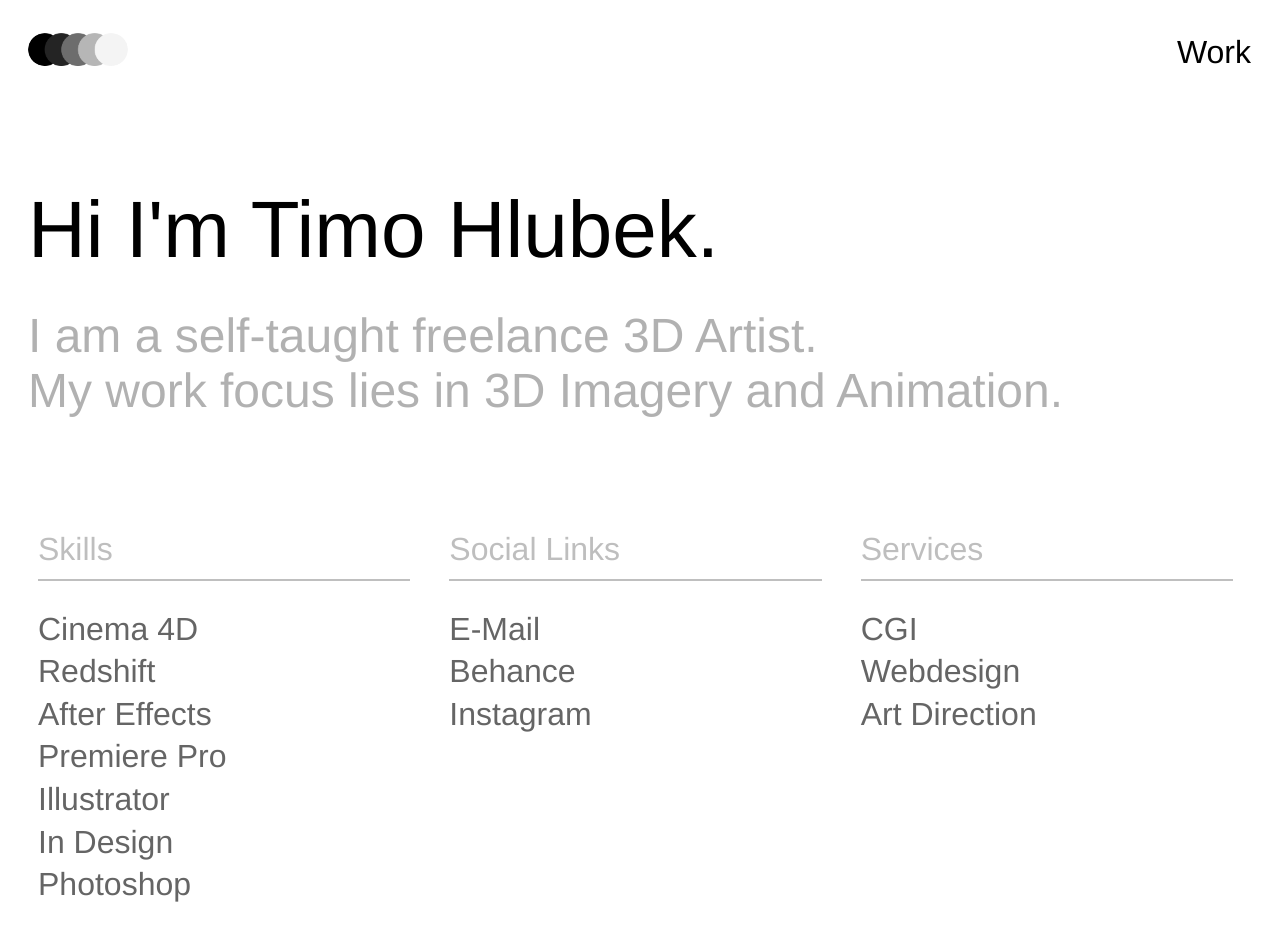
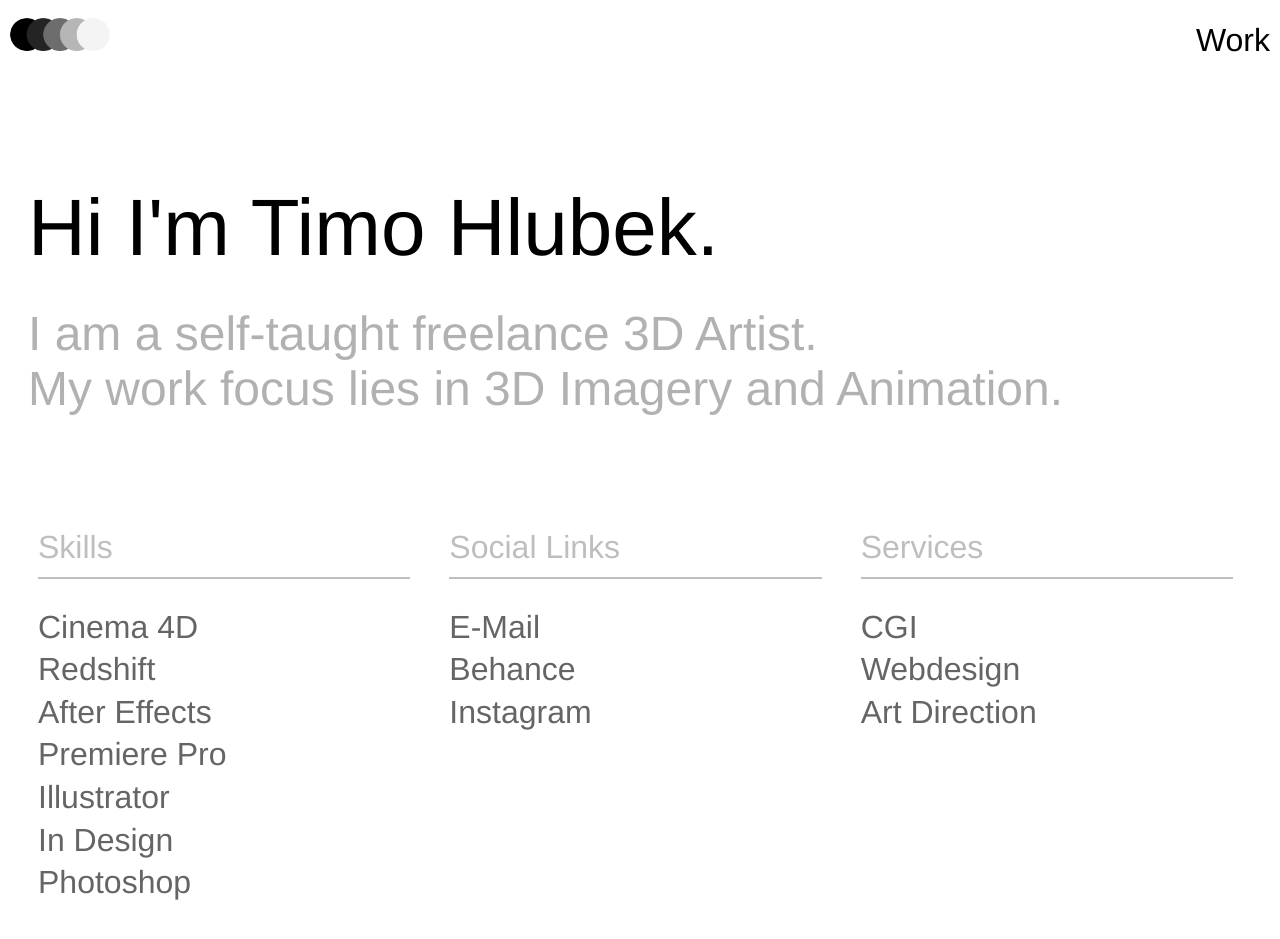
Before and after one commit to timohlu/timo, a plain HTML site: page About/index.html in a window 1280 px wide. Drawn offline with Linux system fonts and the light colour scheme.

Commit message:
V-0014
- Logo & Navigation fix padding

```diff
--- a/stylesheet.css
+++ b/stylesheet.css
@@ -42,18 +42,18 @@ body {
   z-index: 1;
   position: relative;
   top: 0;
-  margin: 10px;
+  margin: 0;
   pointer-events: none;
 }
 
 #navigation-logo-image {
-  margin-left: 13px;
-  margin-top: 23px;
+  margin-left: 0px;
+  margin-top: 10px;
   width: 100px;
   border-radius: 300px;
   pointer-events: all;
   transition: 0.4s ease;
-  left: 15px;
+  left: 10px;
   position: fixed;
 }
 
@@ -63,10 +63,10 @@ body {
 }
 
 #navigation-links {
-  padding: 10px;
+  padding: 0px;
   pointer-events: all;
   transition: 0.3s ease;
-  right: 19px;
+  right: 10px;
   position: fixed;
   color: white;
   font-weight: 400;
@@ -78,10 +78,10 @@ body {
 }
 
 #navigation-links-projects {
-  padding: 10px;
+  padding: 0px;
   pointer-events: all;
   transition: 0.3s ease;
-  right: 19px;
+  right: 10px;
   position: fixed;
   color: black;
   font-weight: 400;
```
Also changed, not shown: index.html (+1 -1 lines).
